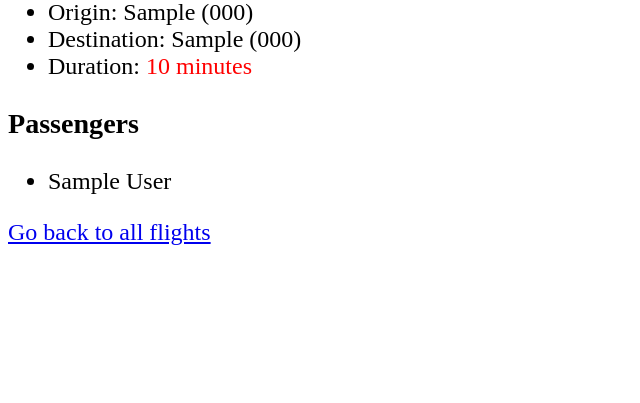
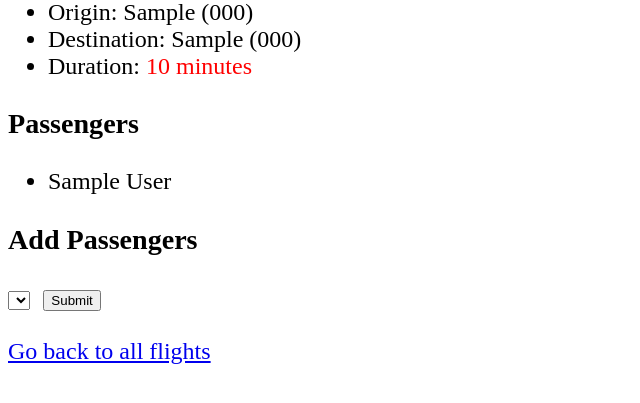
Before and after one commit to faizan2786/Django_Projects, a Django app: page /flights/1 in a window 1280 px wide. Shown: the part 120-523 px from the top of the page, without its empty margins (0-640 px from the left). Run offline with Django 4.2, Linux system fonts and the light colour scheme; tables that the repository leaves empty hold one stand-in row (values such as "Sample post"); lists and menus that the app fills with data are empty; some libraries are stand-ins or nearby versions.

Commit message:
flight booking form added on each flight page + Post request handle in the view

```diff
--- a/cs50/flights/templates/flights/flight.html
+++ b/cs50/flights/templates/flights/flight.html
@@ -16,7 +16,20 @@
     <li> No Passengers exist </li>
     {% endfor %}
 </ul>
-
+<h3> Add Passengers </h3>
+<form action="{% url 'flights:booking' flight.id %}" method='post'>
+    {% csrf_token %}
+    <select name="passenger" id="">
+        {% for p in non_passengers %}
+        <option value="{{p.id}}"> {{p}} </option>    {% comment %}
+                                                    each option is the passenger's name (object p's string value)
+                                                    and its value (for submission) going to be its id
+                                                    {% endcomment %}
+        {% endfor %}
+        <input type='submit' style="margin-left: 1em; size: ">
+    </select>
+</form>
+<br/>
 <a href="{% url 'flights:index' %}"> Go back to all flights </a>
 
 {% endblock %}
--- a/cs50/flights/urls.py
+++ b/cs50/flights/urls.py
@@ -4,5 +4,6 @@ from . import views
 app_name = 'flights'
 urlpatterns = [
     path('', views.index, name='index'),
-    path('<int:flight_id>', views.flight, name = 'flight')
+    path('<int:flight_id>', views.flight, name = 'flight'),
+    path('<int:flight_id>/book', views.book, name='booking')
 ]
--- a/cs50/flights/views.py
+++ b/cs50/flights/views.py
@@ -1,3 +1,6 @@
+from urllib.parse import non_hierarchical
+from django.http import HttpResponseRedirect
+from django.urls import reverse
 from django.shortcuts import render
 from .models import *
 
@@ -13,7 +16,19 @@ def flight(request, flight_id):
     passengers  = flight.passengers.all() # get all passengers for given flight
                                           #(here, .passengers method is available bacause of the related_name field we added in the Passenger model)
 
+    non_passangers = Passenger.objects.exclude(flight=flight) # list of passengers that are not part of the 'flight'
+
     return render(request, 'flights/flight.html', {
         'flight': flight,
-        'passengers': passengers
+        'passengers': passengers,
+        'non_passengers': non_passangers
         })
+
+def book(request, flight_id):
+    if request.method == 'POST':
+        flight = Flight.objects.get(pk = flight_id) # get the flight object
+        p_id = int(request.POST["passenger"]) # get the value of "passenger" input from the posted form (which is passenger's id)
+        passenger = Passenger.objects.get(pk=p_id) # get the passenger object
+        passenger.flight.add(flight) # add flight to the passenger's flight list
+
+        return HttpResponseRedirect( reverse('flights:flight', args =(flight_id,)) ) # redirect to the flight page
```
